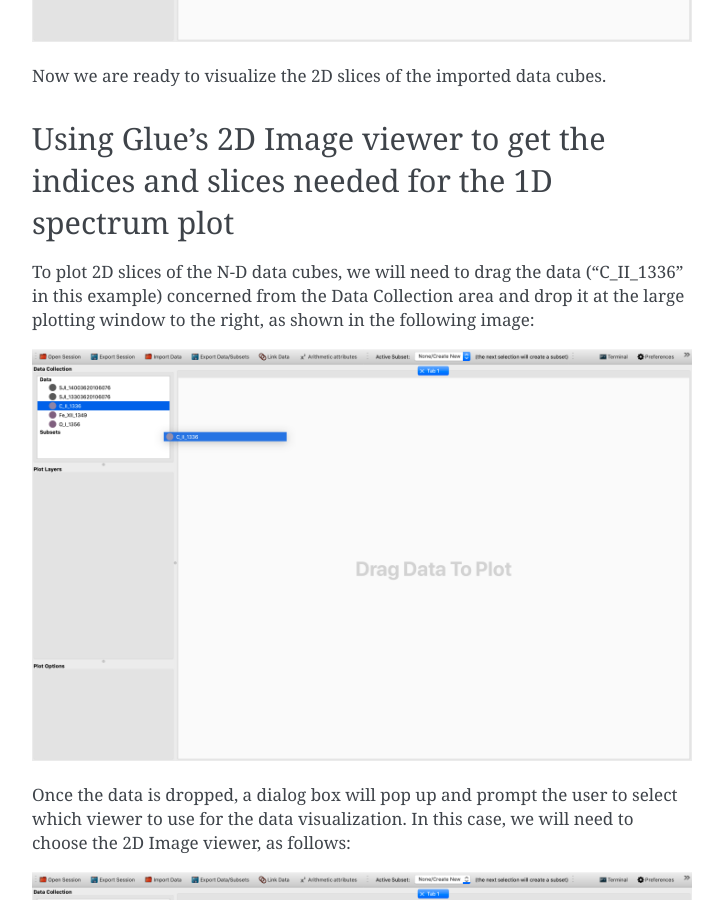
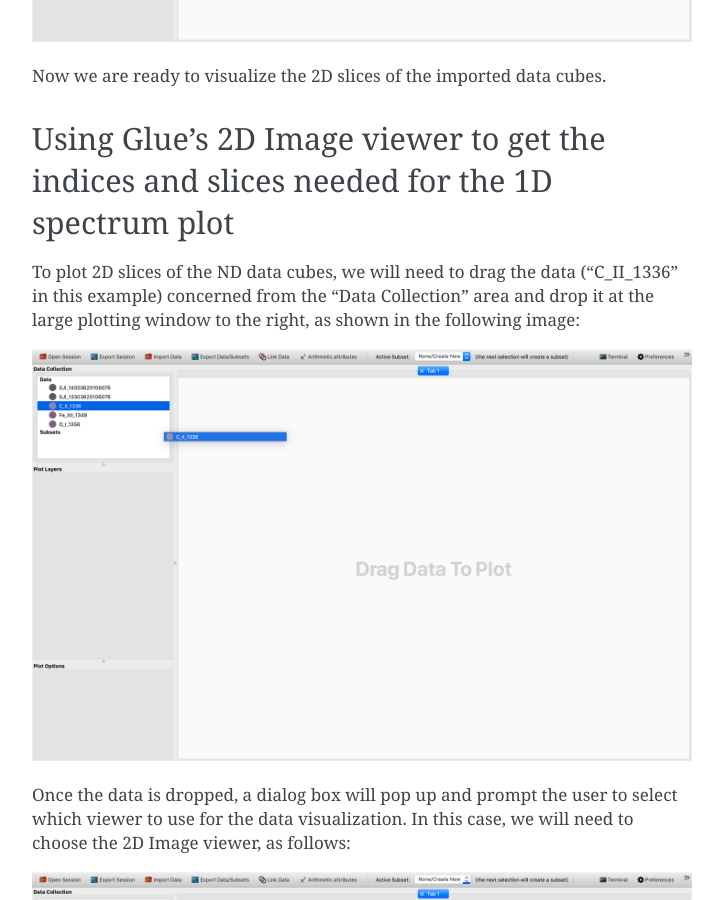
Before and after one commit to glue-viz/glue-solar, a Sphinx documentation site: the page built from docs/guide-to-glue-1dprofile-viewer-for-iris-data.rst, in a window 1280 px wide and 900 px high, scrolled down 2325 px. Shown: the whole window, without its empty margins (388-1111 px from the left). Built offline with Sphinx 7.4.7, drawn with Linux system fonts in a browser that asks for light colours; some of the changed text lies outside the part shown.

Commit message:
Apply suggestions from code review
Co-authored-by: Nabil Freij <nabil.freij@gmail.com>

```diff
--- a/docs/guide-to-glue-1dprofile-viewer-for-iris-data.rst
+++ b/docs/guide-to-glue-1dprofile-viewer-for-iris-data.rst
@@ -40,8 +40,8 @@
 
 Using Glue's 2D Image viewer to get the indices and slices needed for the 1D spectrum plot
 ------------------------------------------------------------------------------------------
-To plot 2D slices of the N-D data cubes, we will need to drag the data ("C_II_1336" in this
-example) concerned from the Data Collection area and drop it at the large plotting window
+To plot 2D slices of the ND data cubes, we will need to drag the data ("C_II_1336" in this
+example) concerned from the "Data Collection" area and drop it at the large plotting window
 to the right, as shown in the following image:
 
 .. image:: images/dragging-and-dropping-data-to-viewing-window.png
```
Also changed, not shown: other parts of docs/guide-to-glue-1dprofile-viewer-for-iris-data.rst (+2 -2 lines).
